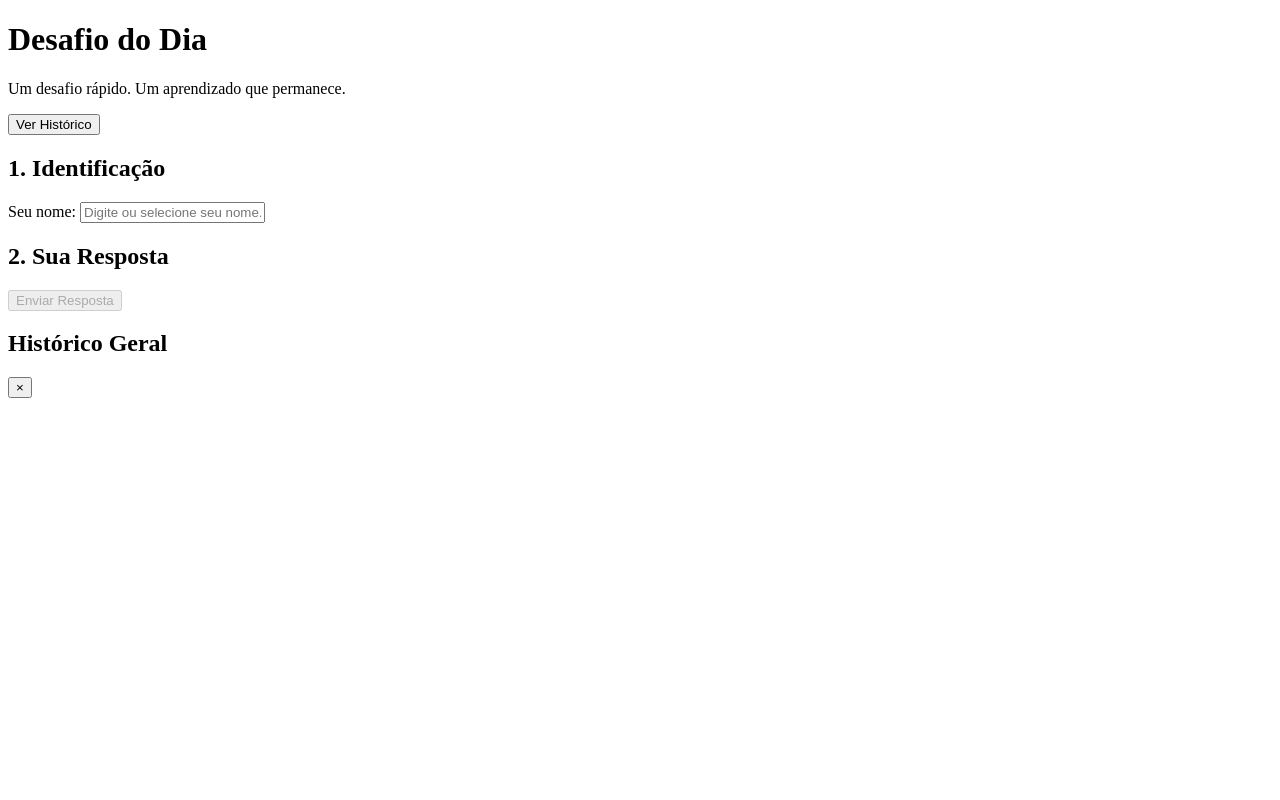
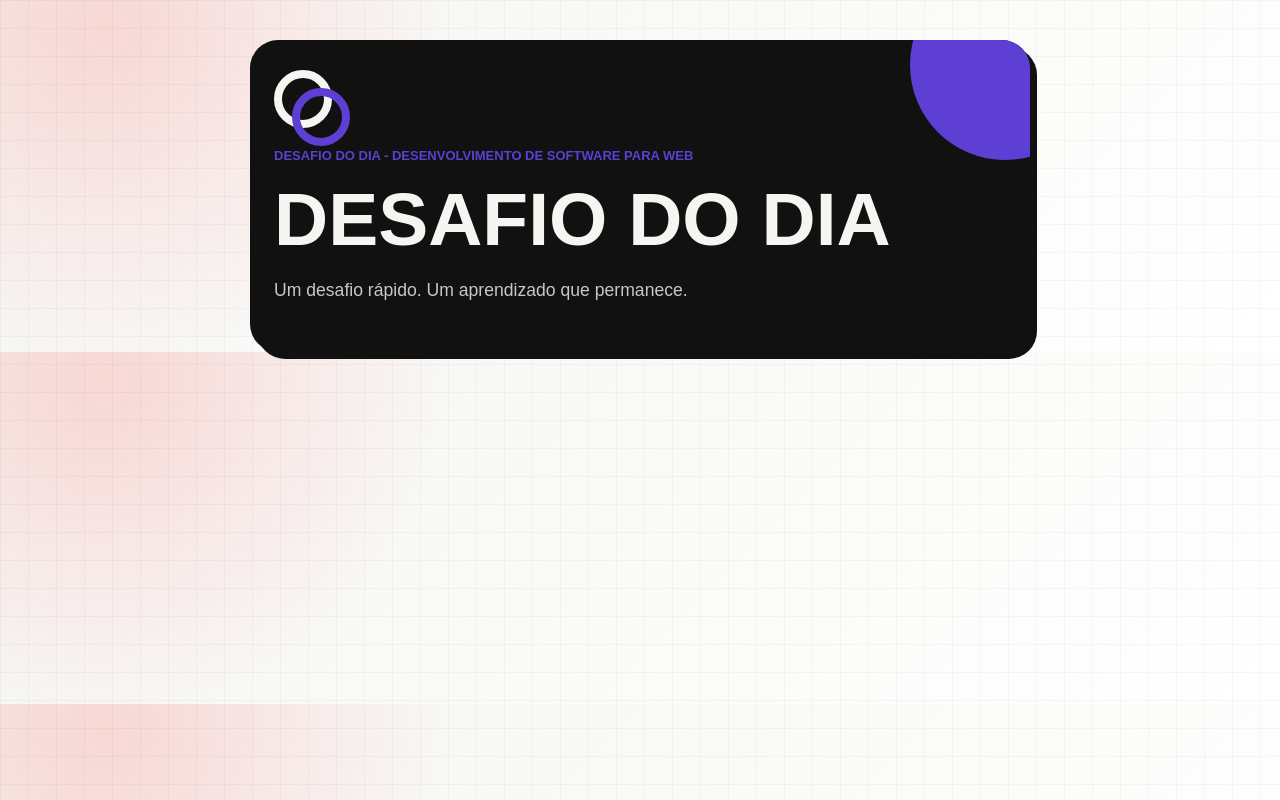
Before and after one commit to elc1090/project1-2026b-lucasxpaire, a plain HTML site: page index.html in a window 1280 px wide. Drawn offline with Linux system fonts and the light colour scheme.

Commit message:
Cria estrutura inicial e estiliza o cabecalho

```diff
--- /dev/null
+++ b/config.js
@@ -0,0 +1,2 @@
+export const GAS_WEB_APP_URL = "https://script.google.com/macros/s/AKfycbytG3Orkk3LTU3l07X3zGXF0oU2XmCAsK2JtdKU6LKWA6rcZEfNfvoQSzABYuPm_vjm/exec";
+export const FRONTEND_VERSION = "1.1.0";
--- a/index.html
+++ b/index.html
@@ -4,60 +4,28 @@
 <head>
     <meta charset="UTF-8">
     <meta name="viewport" content="width=device-width, initial-scale=1.0">
-  <title>Desafio do Dia</title>
-  <link rel="stylesheet" href="./estilo.css">
+    <title>Desafio do Dia - Remake</title>
+    <link rel="stylesheet" href="style.css">
 </head>
 
 <body>
-  <header class="cabecalho-principal">
-    <div class="conteudo-cabecalho">
-      <div class="area-titulo">
-        <h1>Desafio do Dia</h1>
-        <p>Um desafio rápido. Um aprendizado que permanece.</p>
+    <div class="container-principal">
+        <header class="cabecalho">
+            <div class="circulos-aninhados" aria-hidden="true">
+                <span></span>
+                <span></span>
             </div>
-      <div class="area-acoes">
-        <button id="botao-historico" class="botao-contorno">Ver Histórico</button>
-      </div>
-    </div>
+            <p class="eyebrow">Desafio do Dia - Desenvolvimento de Software para Web</p>
+            <h1 class="titulo-principal">Desafio do Dia</h1>
+            <p class="subtitulo">Um desafio rápido. Um aprendizado que permanece.</p>
         </header>
 
         <main class="conteudo-principal">
-    <section class="cartao secao-estudante">
-      <h2>1. Identificação</h2>
-      <div class="grupo-formulario">
-        <label for="entrada-estudante">Seu nome:</label>
-        <input type="text" id="entrada-estudante" placeholder="Digite ou selecione seu nome..." autocomplete="off">
-        <ul id="lista-sugestoes" class="sugestoes"></ul>
-        <p id="status-estudante" class="dica"></p>
-      </div>
-    </section>
-
-    <section id="secao-desafio" class="cartao secao-desafio"></section>
-
-    <section id="secao-resposta" class="cartao secao-resposta">
-      <h2>2. Sua Resposta</h2>
-      <form id="formulario-resposta"></form>
-      <div id="mensagem-formulario" class="mensagem oculto"></div>
-      <button id="botao-enviar" type="button" class="botao-primario" disabled>Enviar Resposta</button>
-    </section>
-
-    <section id="secao-feedback" class="cartao secao-feedback oculto"></section>
 
         </main>
-
-  <div id="modal-historico" class="modal oculto">
-    <div class="conteudo-modal">
-      <div class="cabecalho-modal">
-        <h2 id="titulo-historico">Histórico Geral</h2>
-        <button id="botao-fechar-historico" class="botao-fechar">&times;</button>
-      </div>
-      <div class="corpo-modal">
-        <ul id="lista-historico" class="lista-historico"></ul>
-      </div>
-    </div>
     </div>
 
-  <script type="module" src="./aplicacao.js"></script>
+    <script type="module" src="app.js"></script>
 </body>
 
 </html>
--- /dev/null
+++ b/style.css
@@ -0,0 +1,91 @@
+:root {
+    --preto: #111111;
+    --vermelho-claro: rgba(255, 77, 77, 0.18);
+    --roxo: #5d3fd3;
+    --creme: #f5f5f2;
+    --texto: #111111;
+    --borda: #deded8;
+}
+
+body {
+    margin: 0;
+    font-family: sans-serif;
+    color: var(--texto);
+    background: radial-gradient(circle at 8% 8%, var(--vermelho-claro), transparent 28%), linear-gradient(135deg, var(--creme) 0%, #ffffff 100%);
+}
+
+body::before {
+    content: "";
+    position: fixed;
+    inset: 0;
+    z-index: -1;
+    background-image: linear-gradient(rgba(17, 17, 17, 0.035) 1px, transparent 1px), linear-gradient(90deg, rgba(17, 17, 17, 0.035) 1px, transparent 1px);
+    background-size: 28px 28px;
+    mask-image: linear-gradient(to bottom, --preto, transparent 80%);
+}
+
+.container-principal {
+    width: min(780px, calc(100% - 28px));
+    margin: 0 auto;
+    padding-top: 40px;
+}
+
+.cabecalho {
+    position: relative;
+    background-color: var(--preto);
+    color: var(--creme);
+    padding: 30px 24px 34px;
+    border-radius: 28px;
+    box-shadow: 7px 7px 0 var(--preto);
+    overflow: hidden;
+}
+
+.cabecalho::after {
+    content: "";
+    position: absolute;
+    width: 190px;
+    height: 190px;
+    border-radius: 50%;
+    right: -70px;
+    top: -70px;
+    background-color: var(--roxo);
+}
+
+.titulo-principal {
+    font-size: clamp(40px, 8vw, 75px);
+    margin: 10px 0;
+    text-transform: uppercase;
+
+}
+
+.subtitulo {
+    color: rgba(245, 245, 242, 0.8);
+    font-size: 1.1rem;
+}
+
+.eyebrow {
+    color: var(--roxo);
+    font-weight: bold;
+    text-transform: uppercase;
+    font-size: 13px;
+}
+
+.circulos-aninhados {
+    position: relative;
+    z-index: 1;
+    width: 58px;
+    height: 58px;
+    margin-bottom: 20px;
+}
+
+.circulos-aninhados span {
+    position: absolute;
+    inset: 0;
+    border-radius: 999px;
+    border: 8px solid var(--creme);
+}
+
+.circulos-aninhados span:nth-child(2) {
+    transform: translate(18px, 18px);
+    border-color: var(--roxo);
+}
```
Also changed, not shown: app.js (added), 1 other file. Lines whose indentation alone changed are shown as unchanged.
